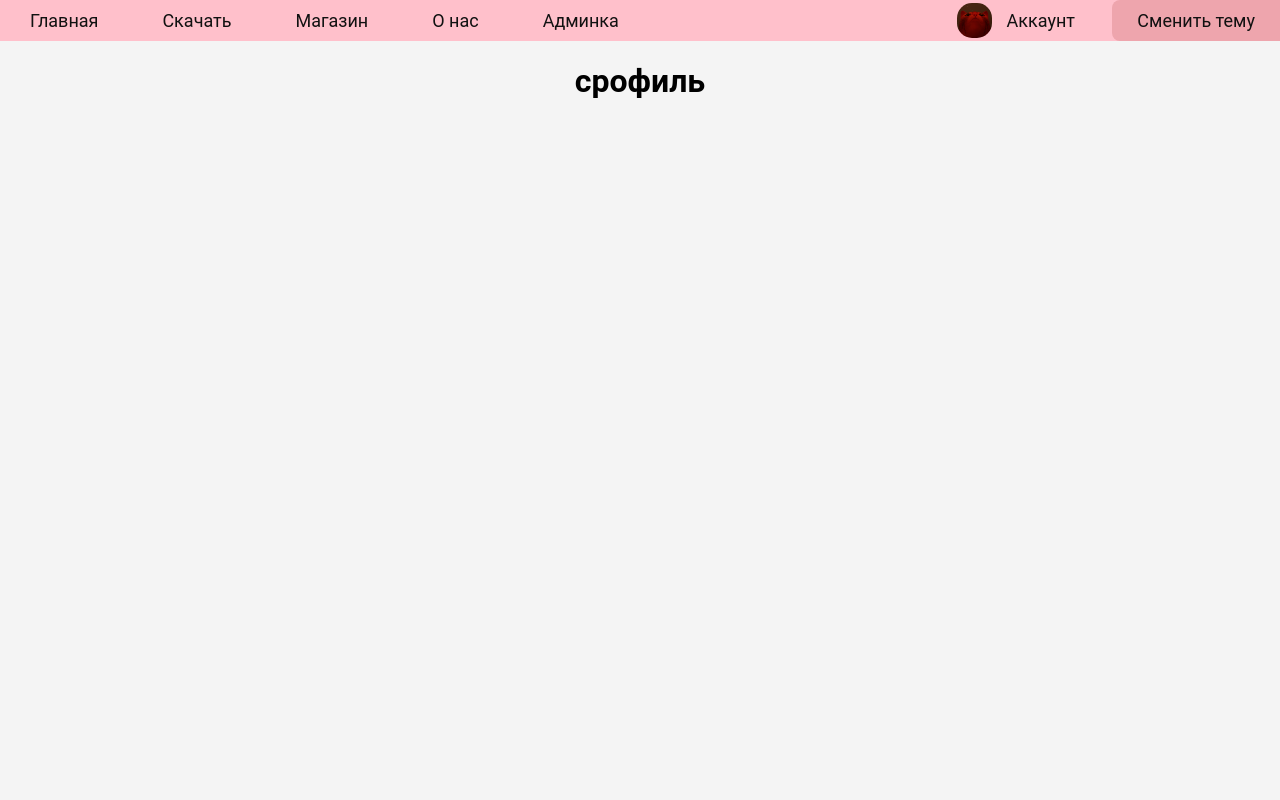
After one commit to K1R1EIIIKA/Django-AstrumSite, a Django app: page /account in a window 1280 px wide. The commit adds this page. Run offline with Django 4.2, Linux system fonts and the light colour scheme.

Commit message:
v0.6 added main style file (no more repeating code), added news create and account page, added sexy shpexy account button aaaaaaaaaaaaaaaaaaaaaaaaaaaaaaaaa

```diff
--- /dev/null
+++ b/main/static/main/css/global.css
@@ -0,0 +1,132 @@
+/* ____ ___ _  _ ____ ____ */
+/* |  |  |  |__| |___ |__/ */
+/* |__|  |  |  | |___ |  \ */
+
+body, html {
+    width: 100%;
+    height: 100%;
+    padding: 0;
+    margin: 0;
+    font-family: "Roboto", sans-serif;
+
+}
+
+.text {
+    text-align: center;
+}
+
+/* _  _ ____ _  _ ___  ____ ____ */
+/* |\ | |__| |  | |__] |__| |__/ */
+/* | \| |  |  \/  |__] |  | |  \ */
+
+nav {
+    box-sizing: content-box;
+}
+
+.nav-body {
+    background-size: 100% 100%;
+    box-sizing: content-box;
+}
+
+nav a {
+    text-decoration: none;
+}
+
+nav ul {
+    margin: 0;
+    padding: 0;
+}
+
+nav li {
+    list-style-position: inside;
+    font: 18px 'Roboto', sans-serif;
+    padding: 10px;
+}
+
+.nav-link {
+    display: inline-block;
+    padding: 10px 30px;
+    margin: 0;
+    font: 18px 'Roboto', sans-serif;
+}
+
+.nav-link:hover {
+    border-radius: 8px;
+}
+
+.navbar {
+    margin: 0 0 10px 0;
+}
+
+.nav-account {
+    font: 18px 'Roboto', sans-serif;
+}
+
+.account {
+    position: absolute;
+    display: flex;
+    flex-direction: row;
+    padding: 2.5px 25px 2.5px 15px;
+    border-radius: 8px;
+    right: 10em;
+    line-height: 0;
+}
+
+.theme-button {
+    font: 18px 'Roboto', sans-serif;
+    position: absolute;
+    right: 0;
+    display: inline-block;
+    padding: 10px 25px;
+    cursor: pointer;
+    border-radius: 8px 0 0 8px;
+    border: 0;
+}
+
+.theme-button:hover {
+    border-radius: 8px 0 0 8px;
+}
+
+/* _  _ ____ _ _ _ ____ */
+/* |\ | |___ | | | [__  */
+/* | \| |___ |_|_| ___] */
+
+.news {
+    width: 500px;
+    border-radius: 8px;
+    margin: 0 0 0 10px;
+    padding: 0 0 6px 0;
+    display: inline-block;
+    height: 100%;
+    text-align: center;
+}
+
+.new {
+    border-radius: 8px;
+    text-align: justify;
+    text-align-last: center;
+    margin: 8px;
+    padding: 1px 10px;
+}
+
+.news-title {
+    text-align: center;
+}
+
+.all {
+    display: inline-flex;
+}
+
+.news-all {
+    width: 800px;
+    border-radius: 8px;
+    margin: 0 auto;
+    padding: 1px;
+    text-align: center;
+}
+
+.news a {
+    text-decoration: none;
+    margin: 5px;
+    padding: 5px;
+}
--- a/main/static/main/css/lightTheme.css
+++ b/main/static/main/css/lightTheme.css
@@ -1,51 +1,22 @@
+/* ____ ___ _  _ ____ ____ */
+/* |  |  |  |__| |___ |__/ */
+/* |__|  |  |  | |___ |  \ */
+
 body, html {
-    width: 100%;
-    height: 100%;
-    padding: 0;
-    margin: 0;
-    font-family: "Roboto", sans-serif;
     background: #f4f4f4;
 }
 
-.text {
-    text-align: center;
-}
-
-nav {
-    box-sizing: content-box;
-}
+/* _  _ ____ _  _ ___  ____ ____ */
+/* |\ | |__| |  | |__] |__| |__/ */
+/* | \| |  |  \/  |__] |  | |  \ */
 
 .nav-body {
     background: pink;
-    background-size: 100% 100%;
-    box-sizing: content-box;
 }
 
-nav a {
-    text-decoration: none;
-}
-
-nav ul {
-    margin: 0;
-    padding: 0;
-}
-
-nav li {
-    list-style-position: inside;
-    font: 18px 'Roboto', sans-serif;
-    padding: 10px;
-}
-
-.navbar li {
-    display: inline-block;
-    padding: 10px 30px;
-    margin: 0;
-}
-
-.navbar li:hover {
+.nav-link:hover {
     background: #e3abb5;
     color: #fff;
-    border-radius: 8px;
 }
 
 .navbar a {
@@ -56,72 +27,42 @@ nav li {
     color: #F4F4F4;
 }
 
-.navbar {
-    margin: 0 0 10px 0;
-}
-
 .theme-button {
-    font: 18px 'Roboto', sans-serif;
     color: #111111;
-    position: absolute;
-    right: 0;
-    display: inline-block;
-    padding: 10px 25px;
-    cursor: pointer;
     background: #eea5ad;
-    border-radius: 8px 0 0 8px;
-    border: 0;
 }
 
 .theme-button:hover {
     color: #f4f4f4;
     background: #d28b94;
-    border-radius: 8px 0 0 8px;
 }
+.account {
+    color: #111111;
+}
+.account:hover {
+    background: #e3abb5;
+    color: #f4f4f4;
+}
+
+/* _  _ ____ _ _ _ ____ */
+/* |\ | |___ | | | [__  */
+/* | \| |___ |_|_| ___] */
 
 .news {
     background: #EEA5AD;
     color: #111111;
-    width: 500px;
-    border-radius: 8px;
-    margin: 0 0 0 10px;
-    padding: 0 0 6px 0;
-    display: inline-block;
-    height: 100%;
-    text-align: center;
 }
 
 .new {
     background: #e8dedf;
     color: #111111;
-    border-radius: 8px;
-    text-align: justify;
-    text-align-last: center;
-    margin: 8px;
-    padding: 1px 10px;
-}
-
-.news-title {
-    text-align: center;
-}
-
-.all {
-    display: inline-flex;
 }
 
 .news-all {
     background: #EEA5AD;
     color: #111111;
-    width: 800px;
-    border-radius: 8px;
-    margin: 0 auto;
-    padding: 1px;
-    text-align: center;
 }
 
 .news a {
     color: #111111;
-    text-decoration: none;
-    margin: 5px;
-    padding: 5px;
 }
--- /dev/null
+++ b/main/templates/main/account.html
@@ -0,0 +1,7 @@
+{% extends 'main/layout.html' %}
+
+{% block title %}Ваш профиль{% endblock %}
+
+{% block content %}
+    <h1 class="text">срофиль</h1>
+{% endblock %}
--- a/main/templates/main/layout.html
+++ b/main/templates/main/layout.html
@@ -7,24 +7,38 @@
     <meta name="keywords" content="пук пук">
 
     <link rel="stylesheet" href="#" id="theme-link">
+    <link rel="stylesheet" href="{% static 'main/css/global.css' %}">
 
     <link rel="icon" type="image/png" href="{% static 'main/img/emoji.png' %}">
+
     <title>{% block title %}{% endblock %}</title>
-
 </head>
 <body>
+
 <nav class="nav-body">
     <button onclick="btn()" class="theme-button">Сменить тему</button>
+
+    <a class="nav-account" href="/account">
+        <div class="account">
+            <img style="border-radius: 15px" src="{% static 'main/img/cute_cat.png' %}" alt="где котик(("
+                 height="35px" width="35px">
+            <p style="padding: 0 0 0 15px">Аккаунт</p>
+        </div>
+    </a>
     <ul class="navbar">
-        <li class="nav-list"><a class="nav-link" href="/">Главная</a></li>
-        <li class="nav-list"><a class="nav-link" href="/download">Скачать</a></li>
-        <li class="nav-list"><a class="nav-link" href="/shop">Магазин</a></li>
-        <li class="nav-list"><a class="nav-link" href="/about">О нас</a></li>
-        <li class="nav-list"><a class="nav-link" href="/admin">Админка</a></li>
+
+        <a class="nav-link" href="/">Главная</a>
+        <a class="nav-link" href="/download">Скачать</a>
+        <a class="nav-link" href="/shop">Магазин</a>
+        <a class="nav-link" href="/about">О нас</a>
+        <a class="nav-link" href="/admin">Админка</a>
+        {% block navbar %}
+        {% endblock %}
     </ul>
 </nav>
 {% block content %}
 {% endblock %}
 <script type="text/javascript" src="{% static 'main/js/themeChanger.js' %}"></script>
+
 </body>
 </html>
--- a/main/urls.py
+++ b/main/urls.py
@@ -6,5 +6,7 @@ urlpatterns = [
     path('shop', views.shop),
     path('download', views.download),
     path('about', views.about),
-    path('news_all', views.news_all),
+    path('news', views.news),
+    path('news/create', views.create),
+    path('account', views.account),
 ]
--- a/main/views.py
+++ b/main/views.py
@@ -4,8 +4,8 @@ from django.template.defaulttags import register
 
 
 def index(request):
-    news = News.objects.all()
-    return render(request, 'main/index.html', {'news': news})
+    new = News.objects.order_by('-date')
+    return render(request, 'main/index.html', {'news': new})
 
 
 def shop(request):
@@ -20,9 +20,17 @@ def about(request):
     return render(request, 'main/about.html')
 
 
-def news_all(request):
-    news = News.objects.all()
-    return render(request, 'main/news_all.html', {'news': news})
+def news(request):
+    new = News.objects.order_by('-date')
+    return render(request, 'main/news/news.html', {'news': new})
+
+
+def create(request):
+    return render(request, 'main/news/create.html')
+
+
+def account(request):
+    return render(request, 'main/account.html')
 
 
 @register.filter
--- /dev/null
+++ b/test.py
@@ -0,0 +1,3 @@
+from art import tprint
+
+tprint('other', font="cybermedium")
```
Also changed, not shown: main/static/main/css/darkTheme.css (+17 -72 lines), main/templates/main/index.html (+5 -2 lines), main/templates/main/news/create.html (added, +19 -0 lines), main/templates/main/news/news.html (added, +24 -0 lines), main/templates/main/news_all.html (deleted, +0 -16 lines), main/static/main/img/cute_cat.png (added).
